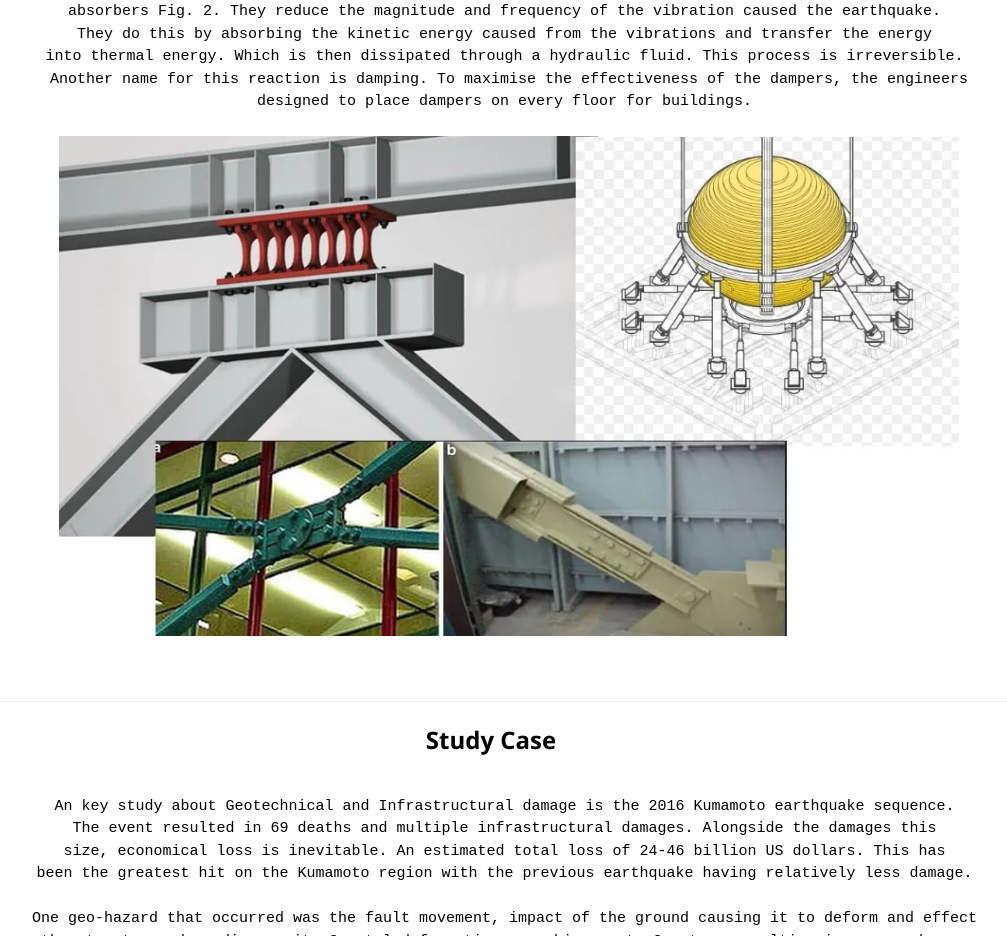
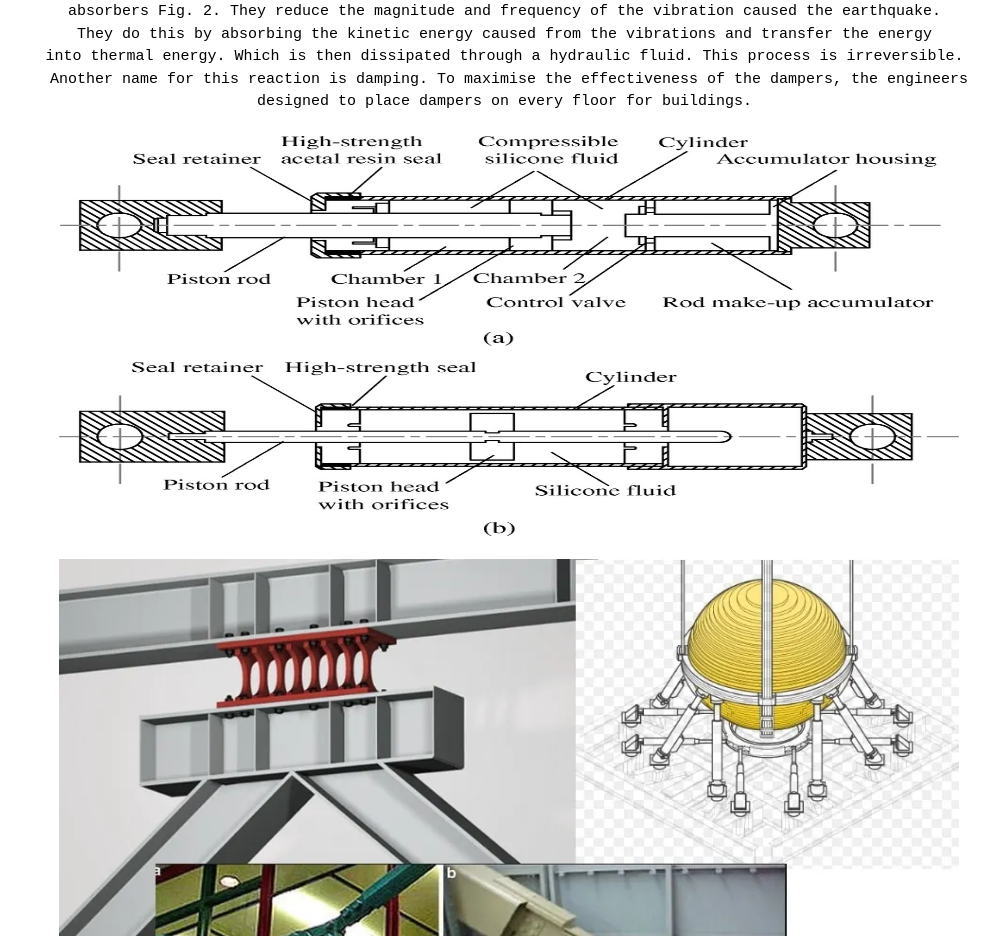
Before and after one commit to FEPSPY6810103/FY6810103, a plain HTML site: page index.html in a window 1280 px wide. Shown: the part 2840-3776 px from the top of the page, without its empty margins (149-1156 px from the left). Drawn offline with nearby package versions, Linux system fonts and the light colour scheme.

Commit message:
Update index.html

```diff
--- a/index.html
+++ b/index.html
@@ -136,6 +136,8 @@ pre {text-align: center;}
     Another name for this reaction is damping. To maximise the effectiveness of the dampers, the engineers
     designed to place dampers on every floor for buildings.
 
+    <img src="figure1.jpg" alt="Banner" width="900" height="400">
+
     <img src="Seismic-Dampers-Types-Working-Mechanism-and-Components.jpg.webp" alt="Banner" width="900" height="500">
 
   </pre>
```
